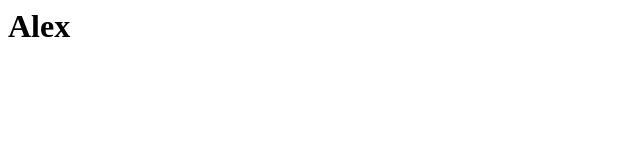
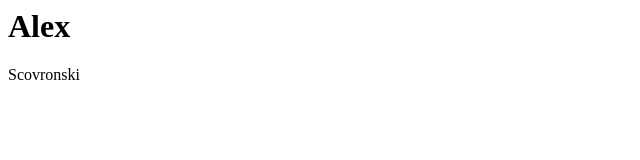
Before and after one commit to AlexScov/demo1, a plain HTML site: page index.html in a window 1280 px wide. Shown: the full height of the page, 0-640 px from the left. Drawn offline with Linux system fonts and the light colour scheme.

Commit message:
Added last name as new paragraph of text.

```diff
--- a/index.html
+++ b/index.html
@@ -1 +1,2 @@
 <h1>Alex</h1>
+<p>Scovronski</p>
```
